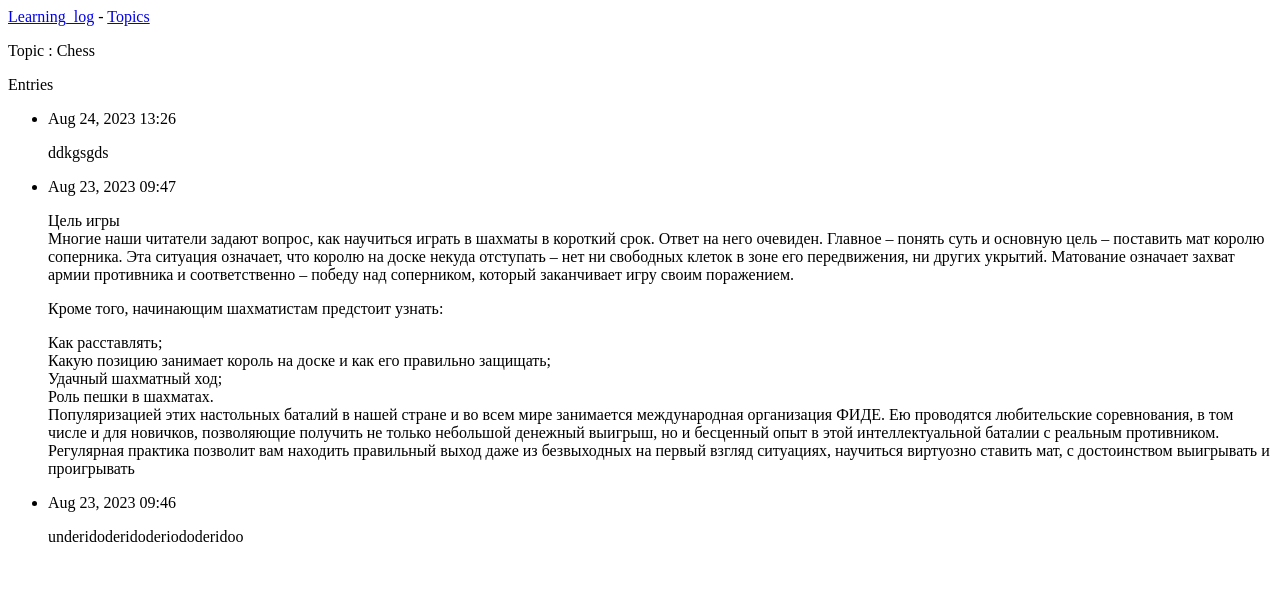
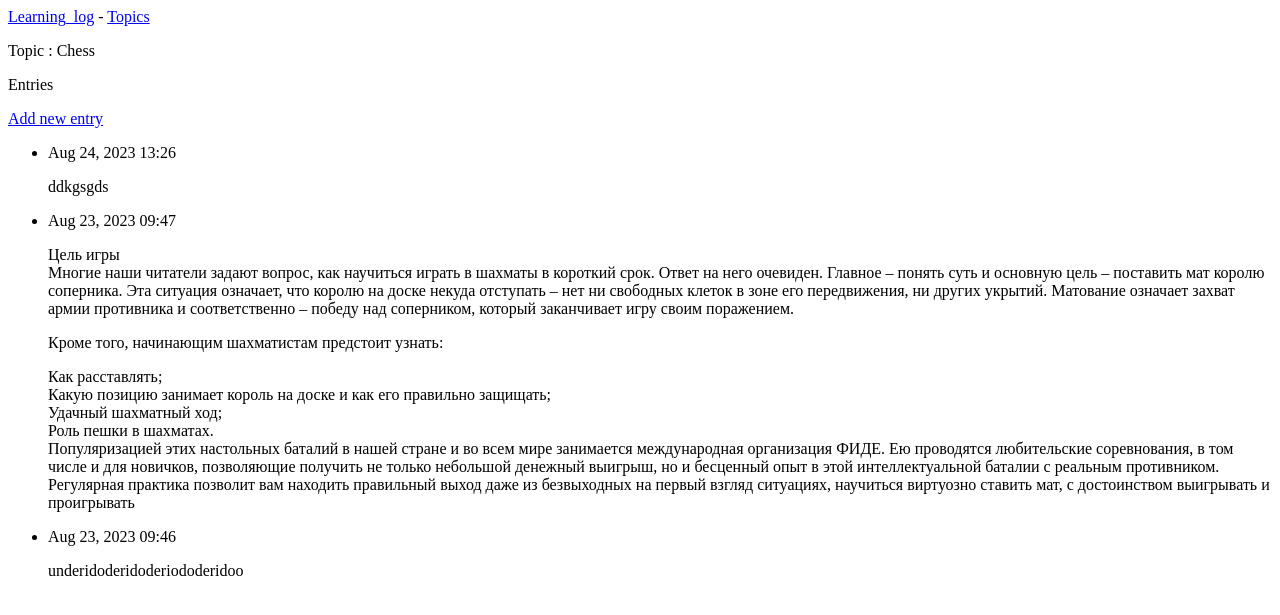
Before and after one commit to BeZd4r/Learning_log, a Django app: page /topics/1/ in a window 1280 px wide. Shown: the top 615 px of the page. Run offline with Django 4.2, Linux system fonts and the light colour scheme; data comes from the database, SQL or seed files in the repository; both versions use the stored data as it was after the commit.

Commit message:
Users topics and entries

```diff
--- a/learning_logs/templates/learning_logs/topic.html
+++ b/learning_logs/templates/learning_logs/topic.html
@@ -4,6 +4,9 @@
   <p>Topic : {{topic}}</p>
 
   <p>Entries</p>
+  <p>
+    <a href="{% url 'learning_logs:new_entry' topic.id %}">Add new entry</a>
+  </p>
   <ul>
     {%for entry in entries%}
       <li>
--- a/learning_logs/templates/learning_logs/topics.html
+++ b/learning_logs/templates/learning_logs/topics.html
@@ -3,6 +3,7 @@
 {%block content%}
 <p>Topics</p>
 
+<a href="{% url 'learning_logs:new_topic' %}">Add new topic</a>
 <ul>
     {%for topic in topics%}
       <li>
--- a/learning_logs/urls.py
+++ b/learning_logs/urls.py
@@ -8,5 +8,6 @@ urlpatterns = [
     path('',views.index,name='index'),
     path('topics/',views.topics,name='topics'),
     path('topics/<int:topic_id>/',views.topic,name="topic"),
-
+    path('new_topic/', views.new_topic, name='new_topic'),
+    path('new_entry/<int:topic_id>/',views.new_entry,name="new_entry"),
 ]
--- a/learning_logs/views.py
+++ b/learning_logs/views.py
@@ -1,6 +1,7 @@
-from django.shortcuts import render
+from django.shortcuts import render,redirect
 
 from .models import Topic
+from .forms import TopicForm, EntryForm
 
 def index(request):
     return render(request,'learning_logs/index.html')
@@ -14,4 +15,31 @@ def topic(request,topic_id):
     topic = Topic.objects.get(id=topic_id)
     entries = topic.entry_set.order_by('-date_added')
     context = {"topic" : topic, "entries" : entries}
-    return render(request,"learning_logs/topic.html",context)
+
+    return render(request, 'learning_logs/topic.html', context)
+
+def new_topic(request):
+    if request.method != 'POST':
+        form = TopicForm()
+    else:
+        form = TopicForm(data=request.POST)
+        if form.is_valid():
+            form.save()
+            return redirect('learning_logs:topics')
+
+    context = {'form': form}
+    return render(request,'learning_logs/new_topic.html',context)
+
+def new_entry(request,topic_id):
+    topic = Topic.objects.get(id=topic_id)
+    if request.method != 'POST':
+        form = EntryForm()
+    else:
+        form = EntryForm(data=request.POST)
+        if form.is_valid():
+            new_entry = form.save(commit=False)
+            new_entry.topic = topic
+            new_entry.save()
+            return redirect('learning_logs:topic',topic_id=topic_id)
+    context = {'topic' : topic, 'form' : form}
+    return render(request,'learning_logs/new_entry.html', context)
```
Also changed, not shown: learning_logs/forms.py (added, +15 -0 lines), learning_logs/templates/learning_logs/new_entry.html (added, +14 -0 lines), learning_logs/templates/learning_logs/new_topic.html (added, +13 -0 lines), db.sqlite3.
